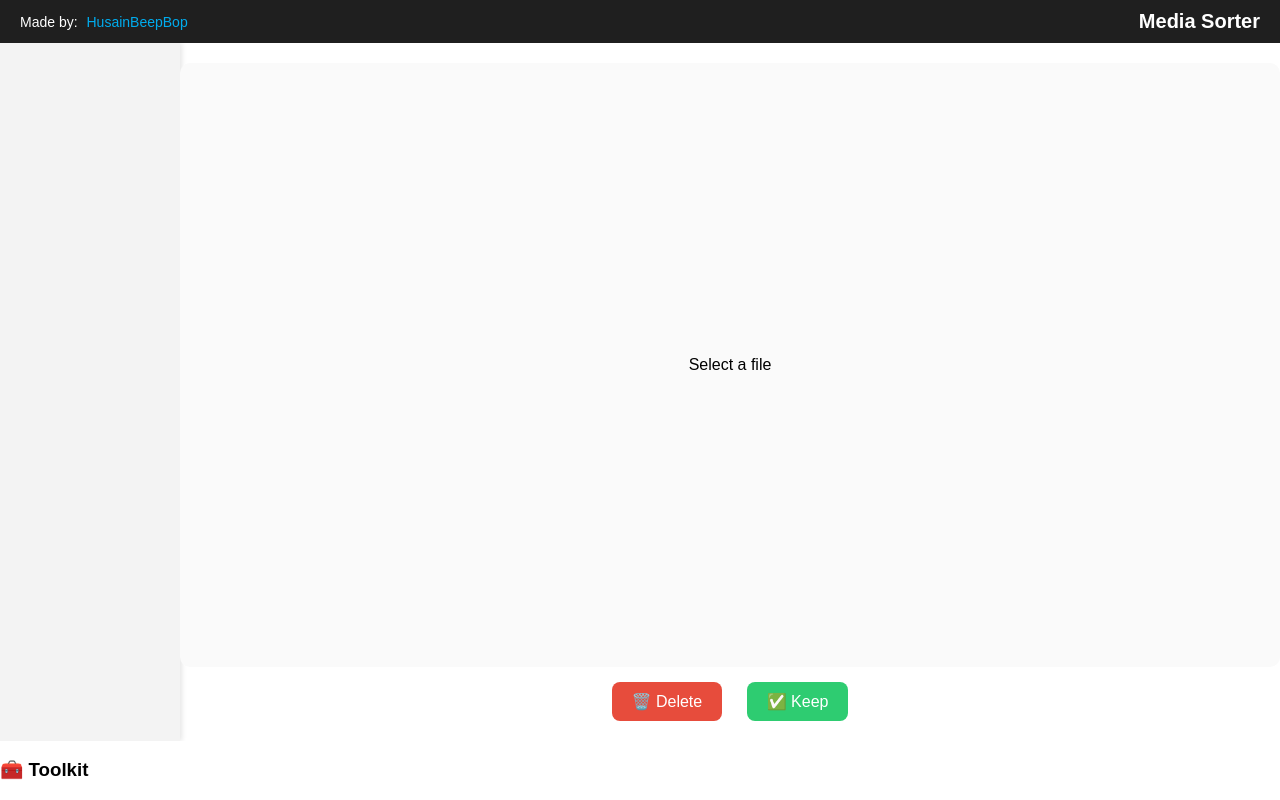
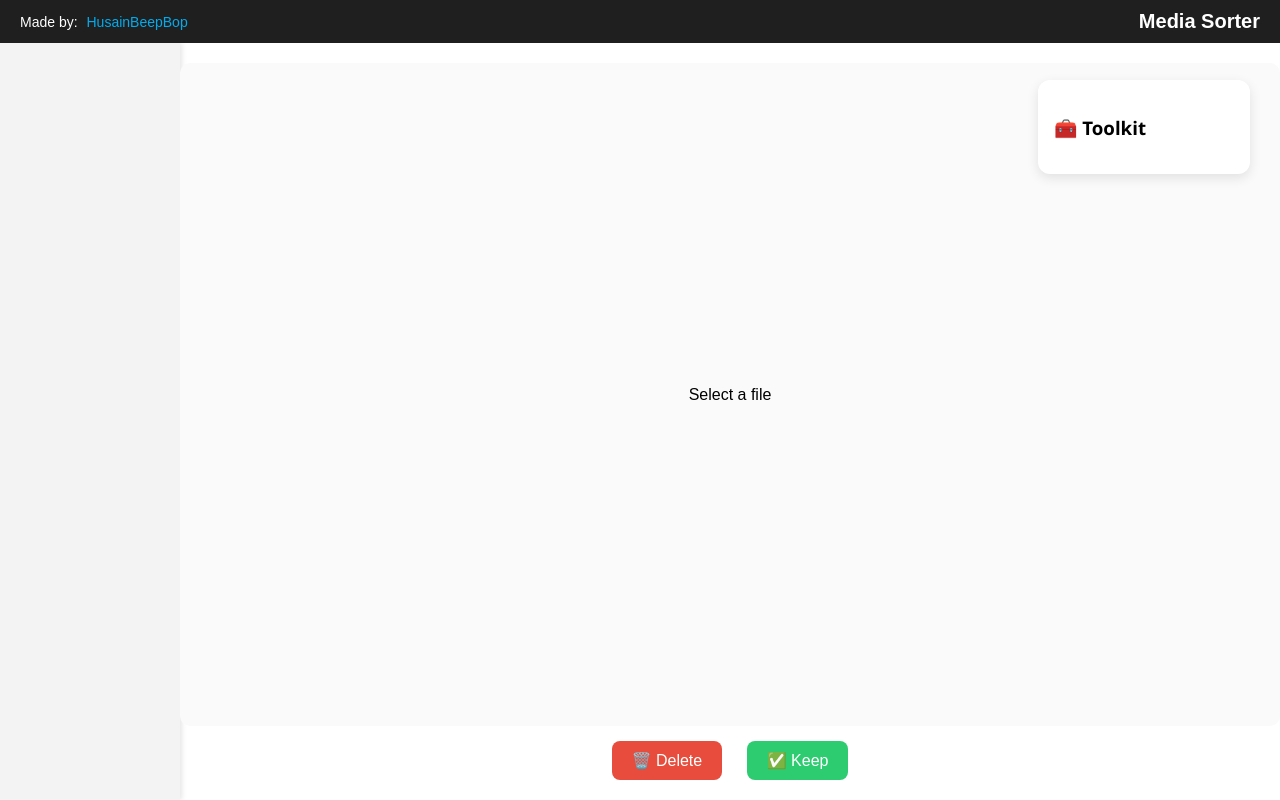
Before and after one commit to HusainBeepBop/media-sorter, a Flask app: page / in a window 1280 px wide. Run offline with Flask 3, Linux system fonts and the light colour scheme; data that the repository does not hold is empty.

Commit message:
Added styling for toolkit container

```diff
--- a/static/css/style.css
+++ b/static/css/style.css
@@ -137,3 +137,19 @@ header .right {
 .popup.show {
   opacity: 1;
 }
+
+#toolkit-box {
+  position: fixed;
+  top: 80px;
+  right: 30px;
+  background-color: white;
+  border-radius: 12px;
+  box-shadow: 0 4px 12px rgba(0, 0, 0, 0.1);
+  padding: 16px;
+  font-family: 'Segoe UI', sans-serif;
+  z-index: 1000;
+  min-width: 180px;
+  max-width: 280px;
+  max-height: 90vh;
+  overflow-y: auto;
+}
```
